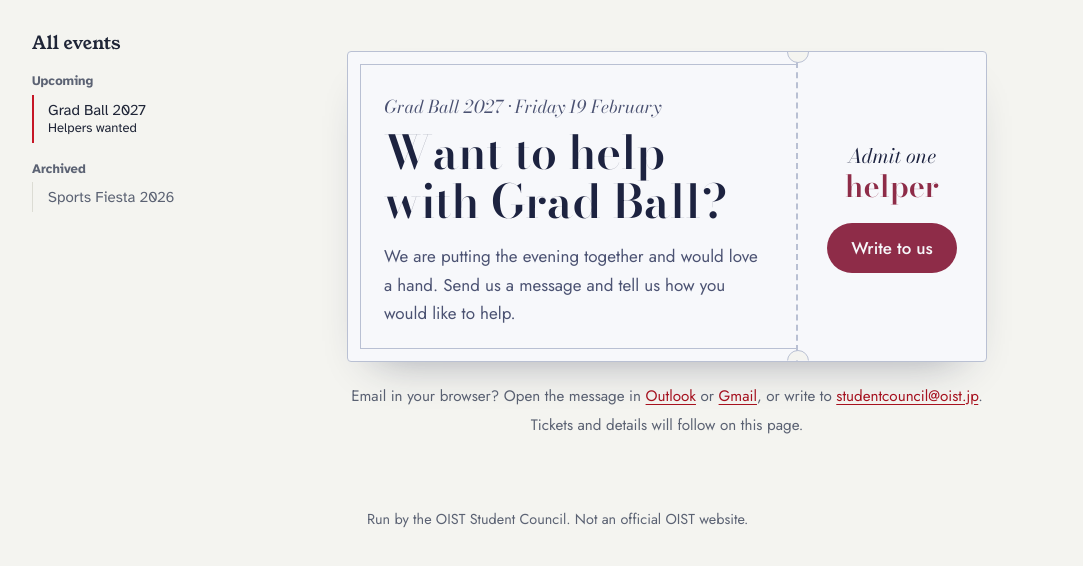
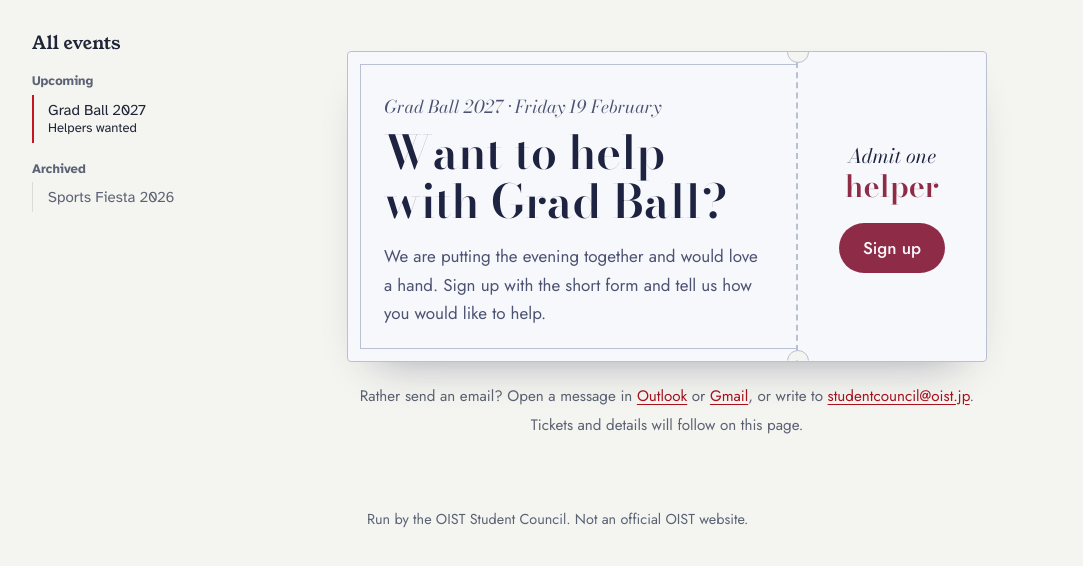
Before and after one commit to OISTStudentCouncil/OISTStudentCouncil.github.io, a plain HTML site: page events/gradball/index.html in a window 1280 px wide. Shown: the part 76-642 px from the top of the page, without its empty margins (98-1181 px from the left). Drawn offline with nearby package versions, Linux system fonts and the light colour scheme.

Commit message:
Point the Grad Ball helper button to the sign-up form
Co-Authored-By: Claude Opus 5.5 <noreply@anthropic.com>

```diff
--- a/events/gradball/index.html
+++ b/events/gradball/index.html
@@ -122,16 +122,16 @@ footer p{margin:0}
     <div class="ticket-main">
       <p class="event">Grad Ball 2027 · Friday 19 February</p>
       <h1 id="ask">Want to help with Grad Ball?</h1>
-      <p class="ask">We are putting the evening together and would love a hand. Send us a message and tell us how
-        you would like to help.</p>
+      <p class="ask">We are putting the evening together and would love a hand. Sign up with the short form and tell
+        us how you would like to help.</p>
     </div>
     <div class="stub">
       <p class="admit">Admit one <b>helper</b></p>
-      <a class="write" id="write" href="mailto:studentcouncil@oist.jp?subject=Helping%20with%20Grad%20Ball%202027&amp;body=Hello%20Student%20Council%2C%0D%0A%0D%0AI%27d%20like%20to%20help%20with%20Grad%20Ball%202027.%0D%0A%0D%0AName%3A%20%0D%0AHow%20I%27d%20like%20to%20help%3A%20%0D%0A">Write to us</a>
+      <a class="write" id="write" href="https://forms.cloud.microsoft/Pages/ResponsePage.aspx?id=jfvA2Fa7u0SfSsWOdGVlLoAFRPJ7Ua1GmCvkKER_eTxUNkhFUk01OU1XT1owWjU4ODdEWFpZVUtEMCQlQCN0PWcu" target="_blank" rel="noopener">Sign up</a>
     </div>
   </article>
   <div class="after">
-    <p>Email in your browser? Open the message in
+    <p>Rather send an email? Open a message in
       <a href="https://outlook.office.com/mail/deeplink/compose?to=studentcouncil%40oist.jp&amp;subject=Helping%20with%20Grad%20Ball%202027&amp;body=Hello%20Student%20Council%2C%0A%0AI%27d%20like%20to%20help%20with%20Grad%20Ball%202027.%0A%0AName%3A%20%0AHow%20I%27d%20like%20to%20help%3A%20%0A" target="_blank" rel="noopener">Outlook</a>
       or <a href="https://mail.google.com/mail/?view=cm&amp;fs=1&amp;to=studentcouncil%40oist.jp&amp;su=Helping%20with%20Grad%20Ball%202027&amp;body=Hello%20Student%20Council%2C%0A%0AI%27d%20like%20to%20help%20with%20Grad%20Ball%202027.%0A%0AName%3A%20%0AHow%20I%27d%20like%20to%20help%3A%20%0A" target="_blank" rel="noopener">Gmail</a>,
       or write to <a href="mailto:studentcouncil@oist.jp">studentcouncil@oist.jp</a>.</p>
```
